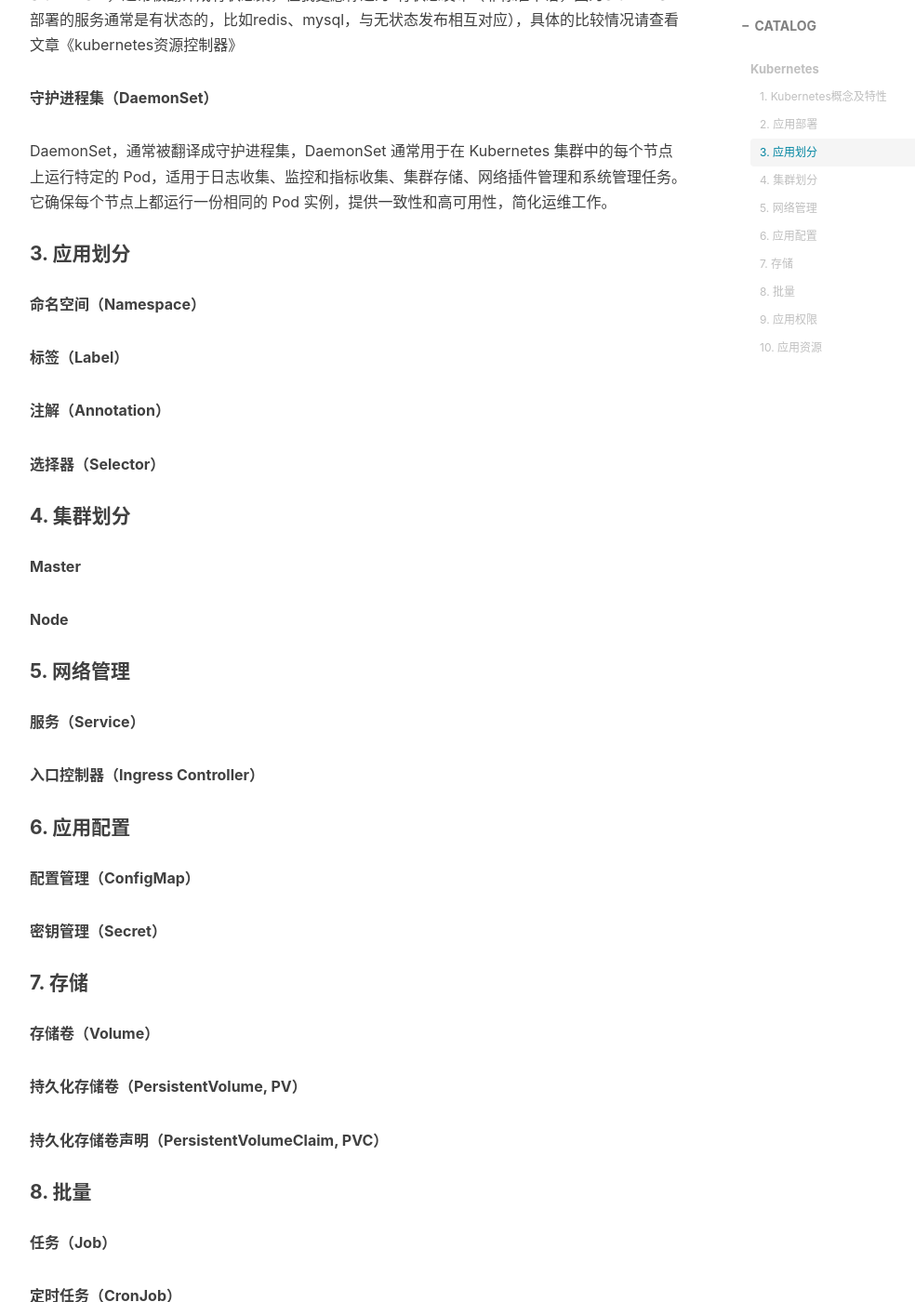
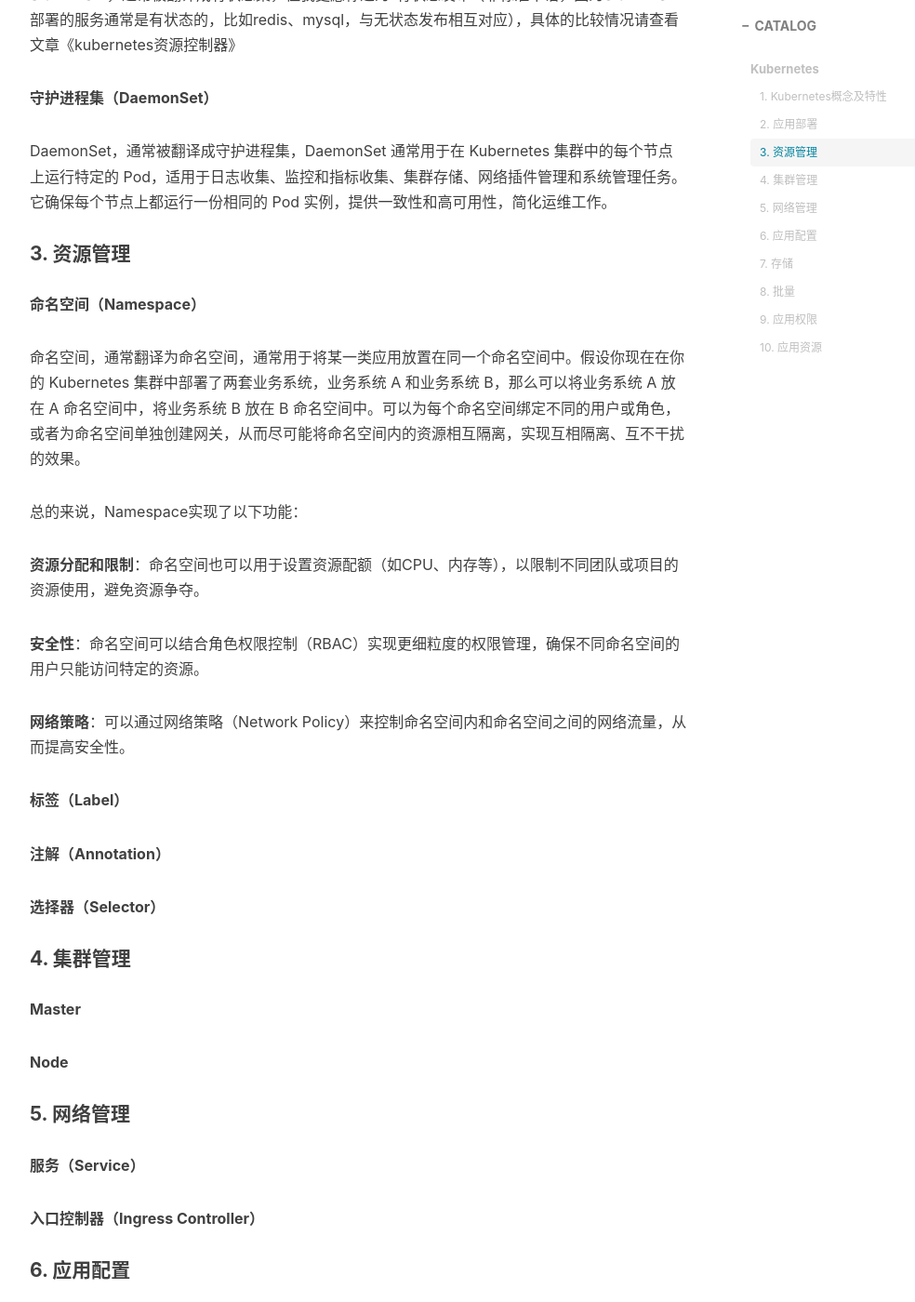
Before and after one commit to hodie-aurora/hodie-aurora.github.io, a Jekyll site: the page built from _posts/2015-01-14-01-00-kubernetes基础.md, in a window 1280 px wide and 1400 px high, scrolled down 2082 px. Shown: the whole window at 93% size, without its empty margins (233-1217 px from the left). Built offline with Jekyll 4.4.1, drawn with Linux system fonts in a browser that asks for light colours; nearby versions of some CDN libraries; comment, search, counter and statistics services are not loaded.

Commit message:
namespace

```diff
--- a/_posts/2015-01-14-01-00-kubernetes基础.md
+++ b/_posts/2015-01-14-01-00-kubernetes基础.md
@@ -37,10 +37,19 @@ StatefulSet，通常被翻译成有状态集，但我更愿称之为”有状态
 
 DaemonSet，通常被翻译成守护进程集，DaemonSet 通常用于在 Kubernetes 集群中的每个节点上运行特定的 Pod，适用于日志收集、监控和指标收集、集群存储、网络插件管理和系统管理任务。它确保每个节点上都运行一份相同的 Pod 实例，提供一致性和高可用性，简化运维工作。
 
-#### 3. 应用划分
+#### 3. 资源管理
 
 **命名空间（Namespace）**
 
+命名空间，通常翻译为命名空间，通常用于将某一类应用放置在同一个命名空间中。假设你现在在你的 Kubernetes 集群中部署了两套业务系统，业务系统 A 和业务系统 B，那么可以将业务系统 A 放在 A 命名空间中，将业务系统 B 放在 B 命名空间中。可以为每个命名空间绑定不同的用户或角色，或者为命名空间单独创建网关，从而尽可能将命名空间内的资源相互隔离，实现互相隔离、互不干扰的效果。
+
+总的来说，Namespace实现了以下功能：
+
+**资源分****配和限制**：命名空间也可以用于设置资源配额（如CPU、内存等），以限制不同团队或项目的资源使用，避免资源争夺。
+
+**安****全性**：命名空间可以结合角色权限控制（RBAC）实现更细粒度的权限管理，确保不同命名空间的用户只能访问特定的资源。
+
+**网络策****略**：可以通过网络策略（Network Policy）来控制命名空间内和命名空间之间的网络流量，从而提高安全性。
 
 **标签（Label）**
 
@@ -51,7 +60,7 @@ DaemonSet，通常被翻译成守护进程集，DaemonSet 通常用于在 Kubern
 **选择器（Selector）**
 
 
-#### 4. 集群划分
+#### 4. 集群管理
 
 **Master**
 
```
